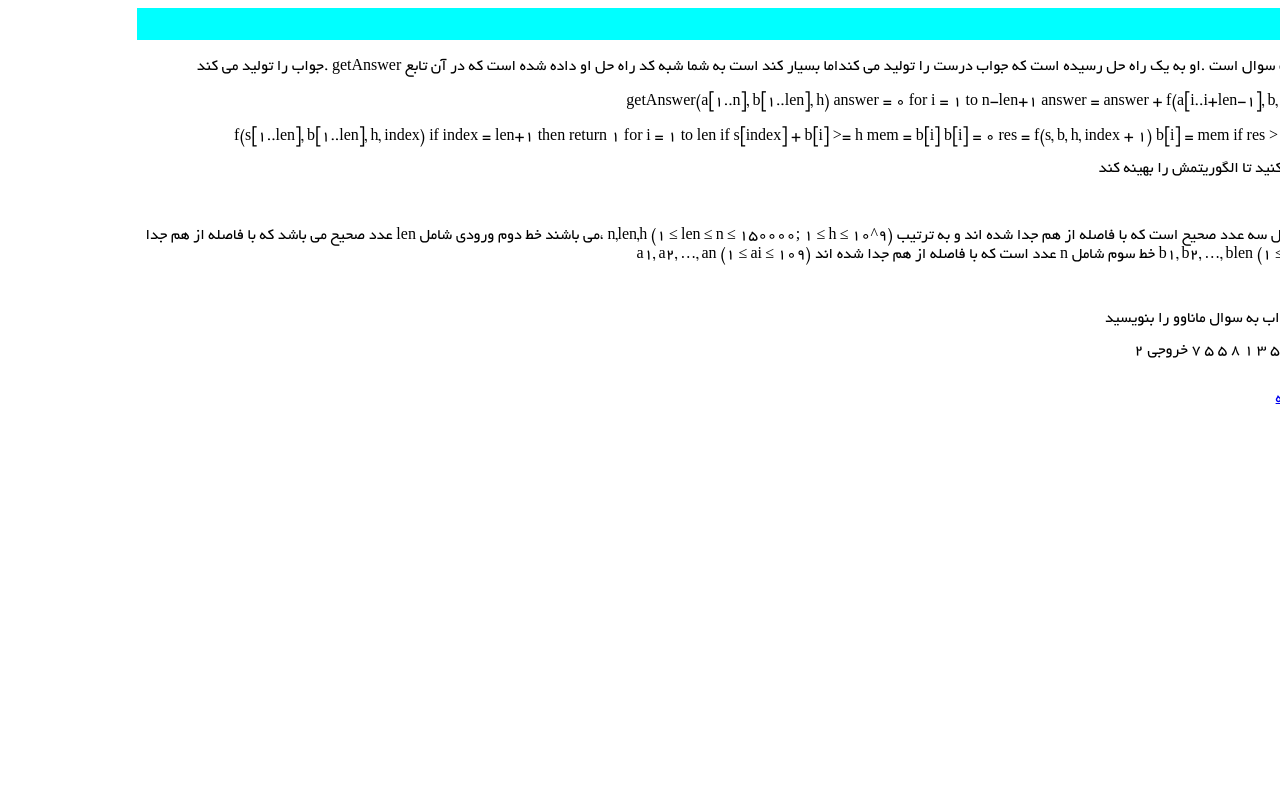
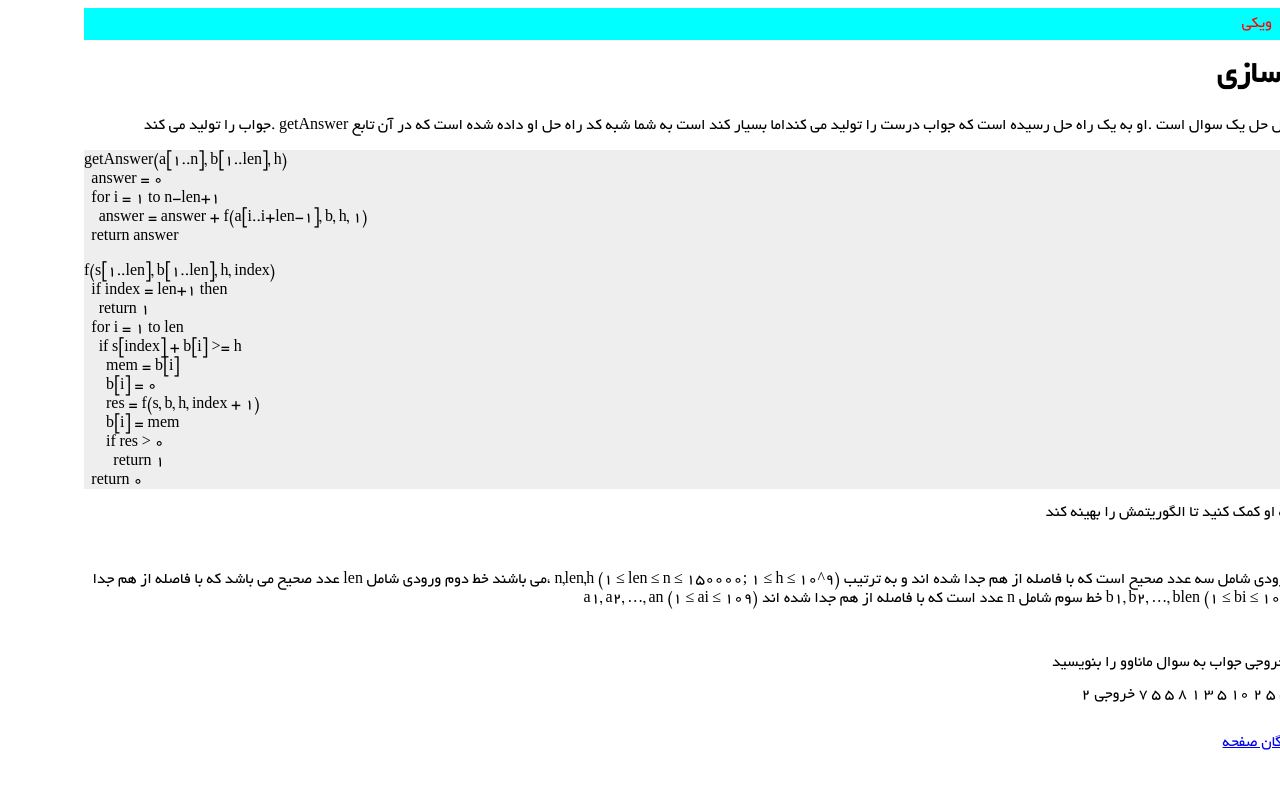
Before and after one commit to shaazzz/FarsiCP, a Jekyll site: the page built from CF/338E/statement.md, in a window 1280 px wide. Shown: the top 789 px of the page. Built offline with Jekyll 4.4.1, drawn with Linux system fonts in a browser that asks for light colours; our own code applies the rules of GitHub Pages for plain Markdown files.

Commit message:
Update statement.md

````diff
--- a/CF/338E/statement.md
+++ b/CF/338E/statement.md
@@ -2,14 +2,14 @@
 layout: CF
 ---
 
-
+# بهینه سازی
 
 ماناوو در حال حل یک سوال است
 .او به یک راه حل رسیده است که جواب درست را تولید می کنداما بسیار کند است
 به شما شبه کد راه حل او داده شده است که در آن تابع
 getAnswer
 .جواب را تولید می کند
-
+```
 getAnswer(a[1..n], b[1..len], h)
   answer = 0
   for i = 1 to n-len+1
@@ -28,7 +28,7 @@ f(s[1..len], b[1..len], h, index)
       if res > 0
         return 1
   return 0
-
+  ```
   .شما باید به او کمک کنید تا الگوریتمش را بهینه کند
 
  ورودی
````
